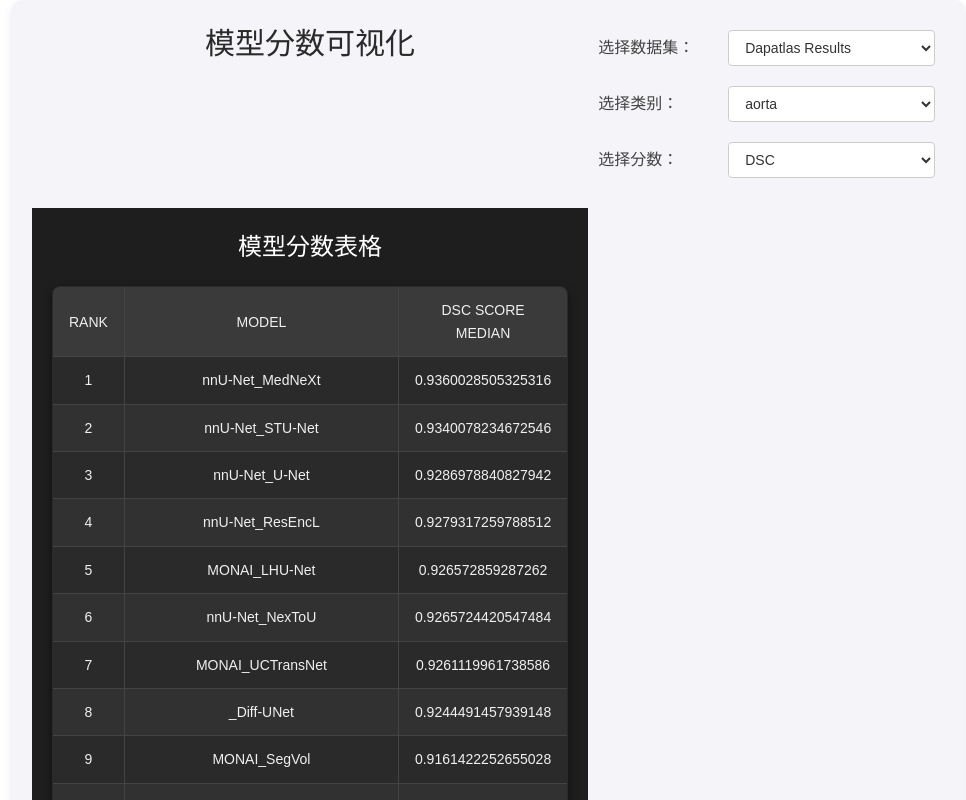
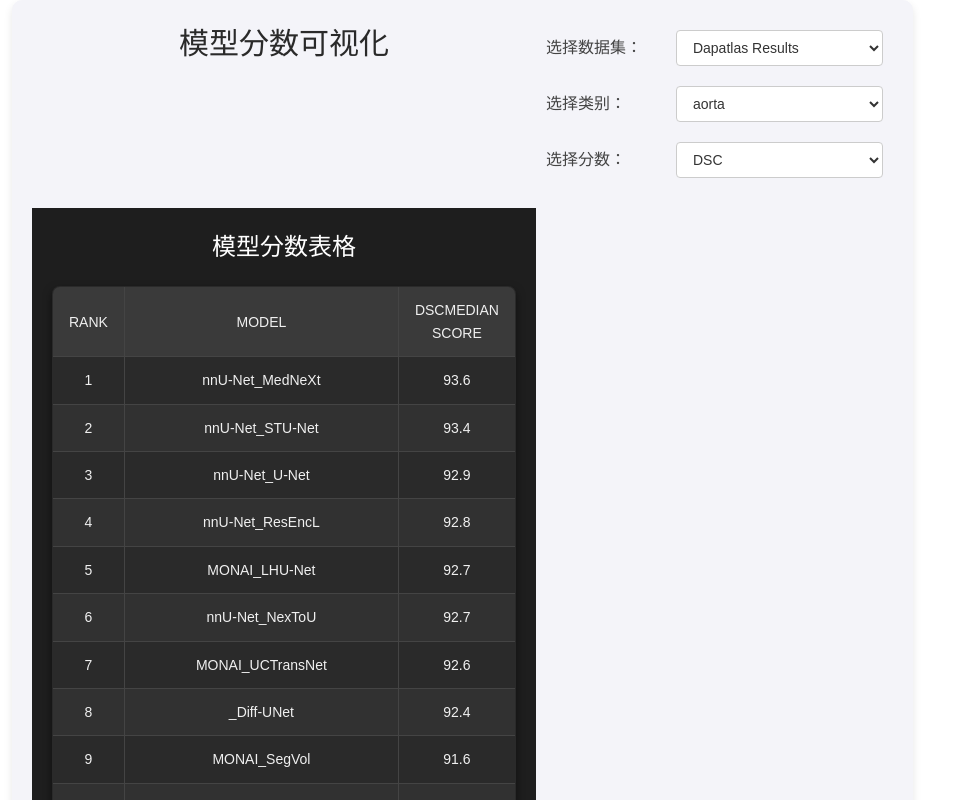
Before and after one commit to MrGiovanni/Leaderboard, a Vue app: page / in a window 1280 px wide. Shown: the top 800 px of the page, without its empty margins (20-986 px from the left). Built offline with nearby package versions, Linux system fonts and the light colour scheme.

Commit message:
toFixed(1)

```diff
--- a/src/components/HighlightTable.vue
+++ b/src/components/HighlightTable.vue
@@ -7,7 +7,7 @@
           <tr>
             <th>Rank</th>
             <th>Model</th>
-            <th>{{ scoreType }} Score Median</th>
+            <th>{{ scoreType }}Median Score</th>
             <!-- <th>{{ scoreType }} Score Mean</th> -->
           </tr>
         </thead>
@@ -21,7 +21,7 @@
           >
             <td>{{ index + 1 }}</td>
             <td>{{ item.Model }}</td>
-            <td>{{ item.Median }}</td>
+            <td>{{ Number(item.Median*100).toFixed(1) }}</td>
             <!-- <td>{{ item.Mean }}</td> -->
           </tr>
         </tbody>
```
